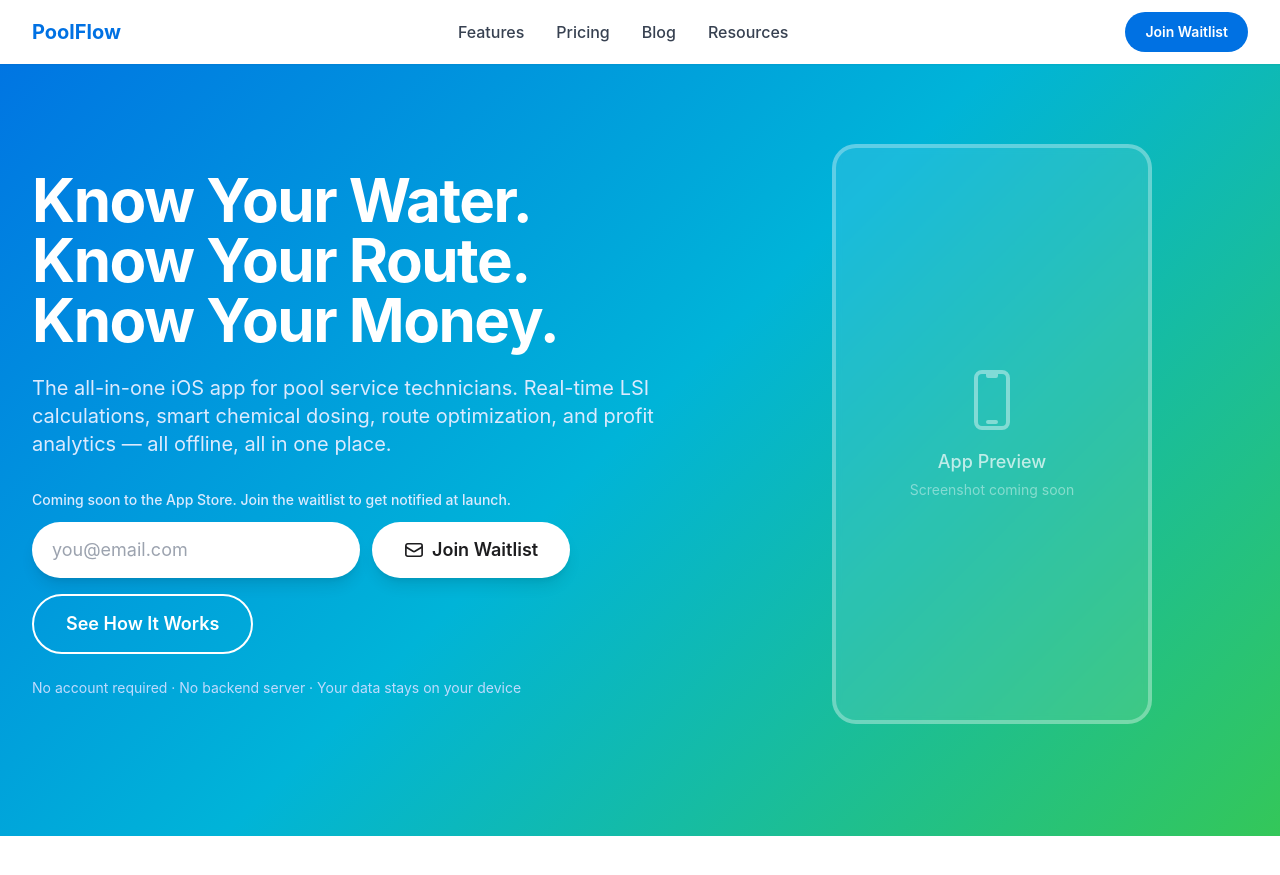
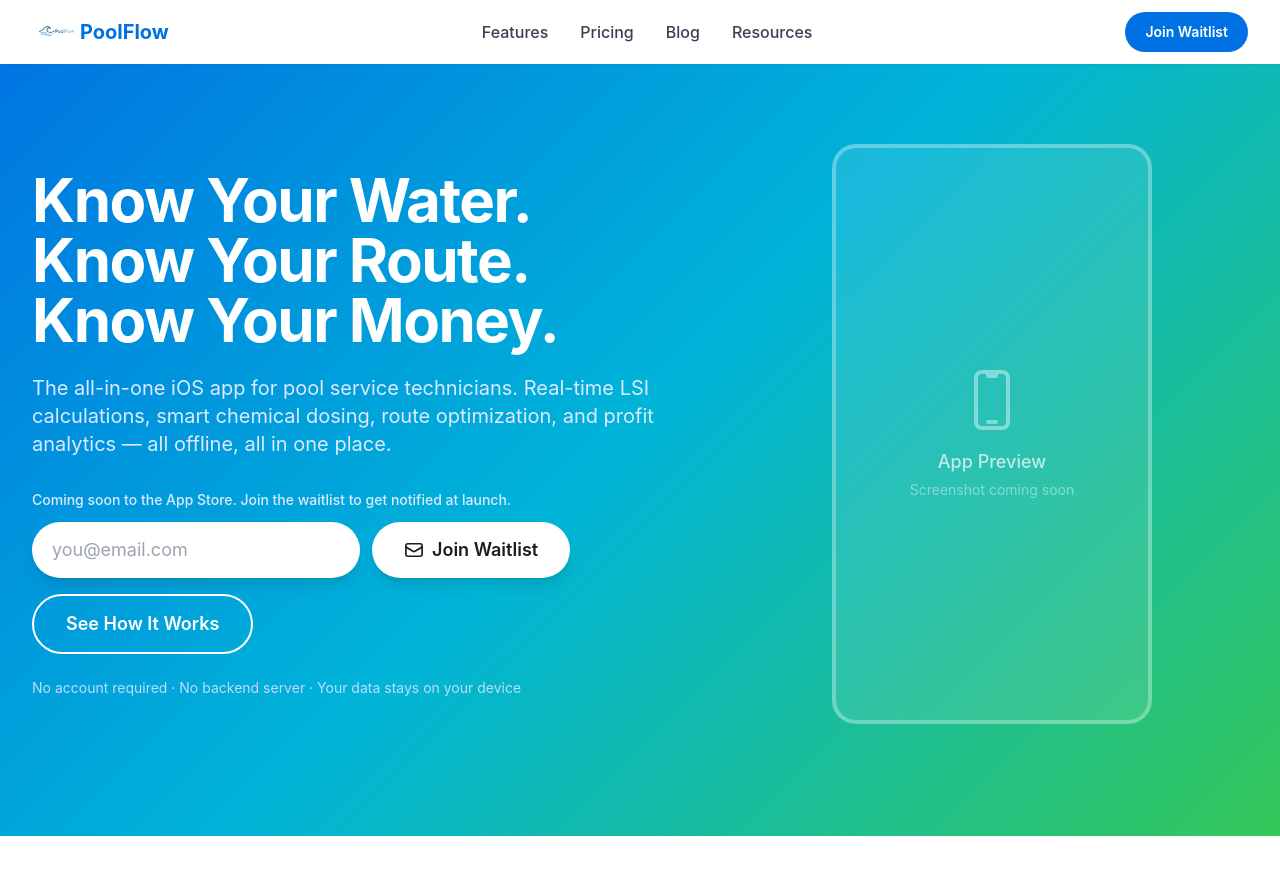
Before and after one commit to AlexHuggler/LCI_tracker, a Jekyll site: the page built from index.html, in a window 1280 px wide and 900 px high. Shown: the top 875 px of the window. Built offline with Jekyll 4.4.1, drawn with Linux system fonts in a browser that asks for light colours; nearby versions of some CDN libraries.

Commit message:
Add logo image to nav brand name
https://claude.ai/code/session_01TEhH1RJZYYnYmjmFsaKEV2

```diff
--- a/_includes/nav.html
+++ b/_includes/nav.html
@@ -4,6 +4,7 @@
 
       <!-- Logo -->
       <a href="/" class="flex items-center space-x-2 text-xl font-bold" style="color: #0071e3;">
+        <img src="/assets/images/poolflow-logo.png" alt="PoolFlow" class="h-8 w-auto">
         PoolFlow
       </a>
 
```
